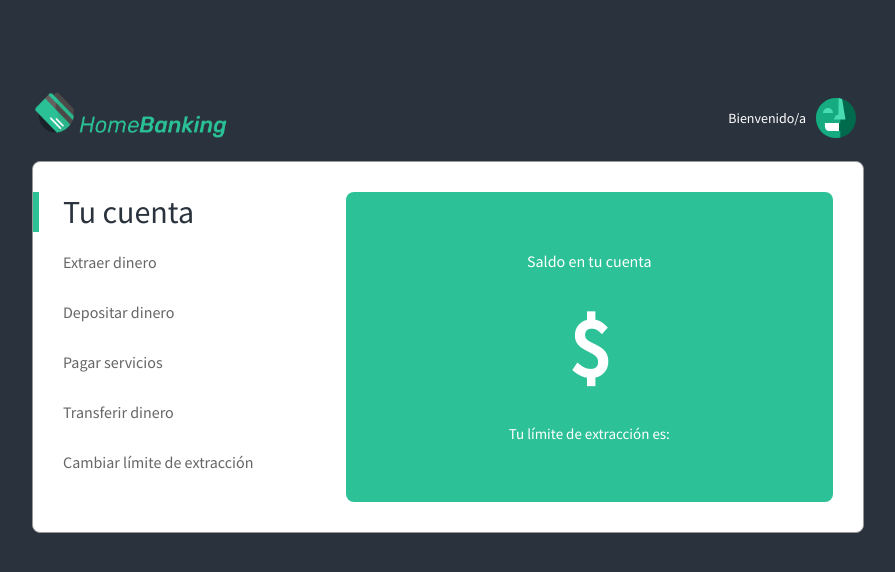
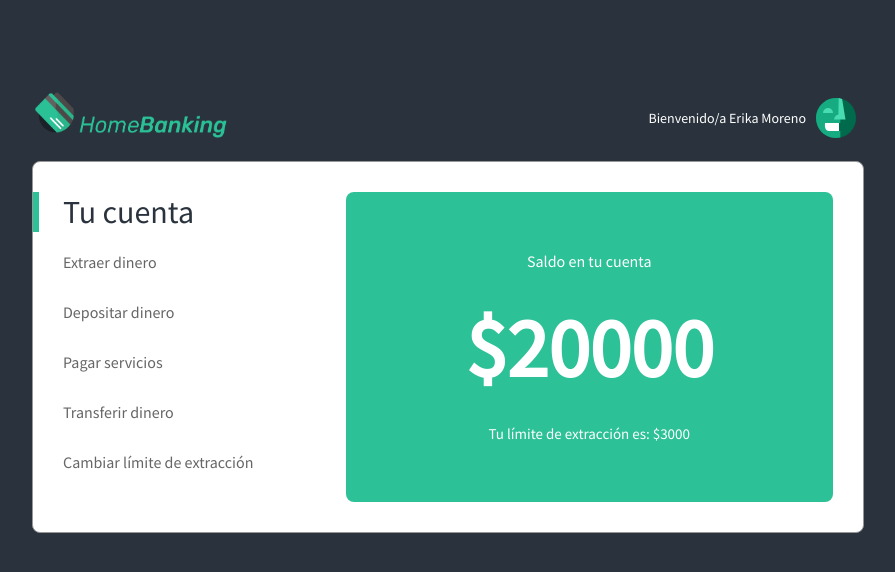
Before and after one commit to agusp-dev/acamica-home-banking, a plain HTML site: page index.html in a window 1280 px wide. Shown: the whole page, without its empty margins (192-1087 px from the left). Drawn offline with Linux system fonts and the light colour scheme.

Commit message:
Se enlaza archivo .js y se crean variables iniciales de usuario, cantidad de dinero en cuenta, y cantidad maxima de extraccion.

```diff
--- a/index.html
+++ b/index.html
@@ -32,5 +32,6 @@
         </div>
       </div>
     </div>
+    <script type="text/javascript" src="js/homebanking.js"></script>
   </body>
 </html>
--- a/js/homebanking.js
+++ b/js/homebanking.js
@@ -1,4 +1,7 @@
 //Declaración de variables
+var nombreUsuario = "Erika Moreno";
+var saldoCuenta = 20000;
+var limiteExtraccion = 3000;
 
 //Ejecución de las funciones que actualizan los valores de las variables en el HTML.
 window.onload = function() {
```
